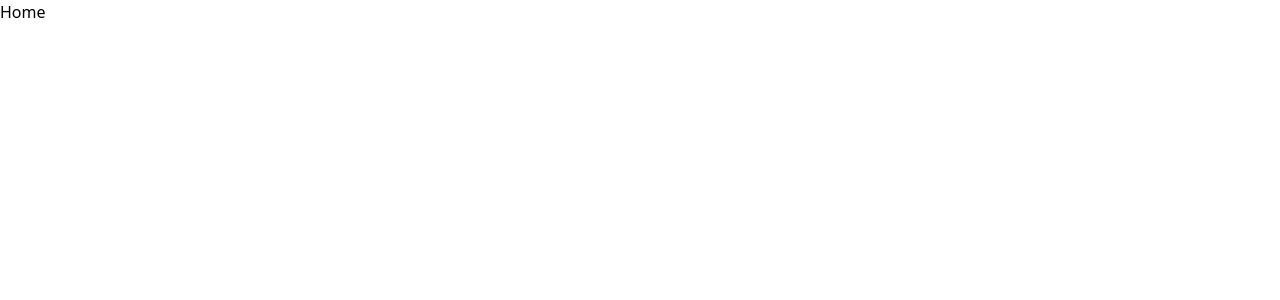
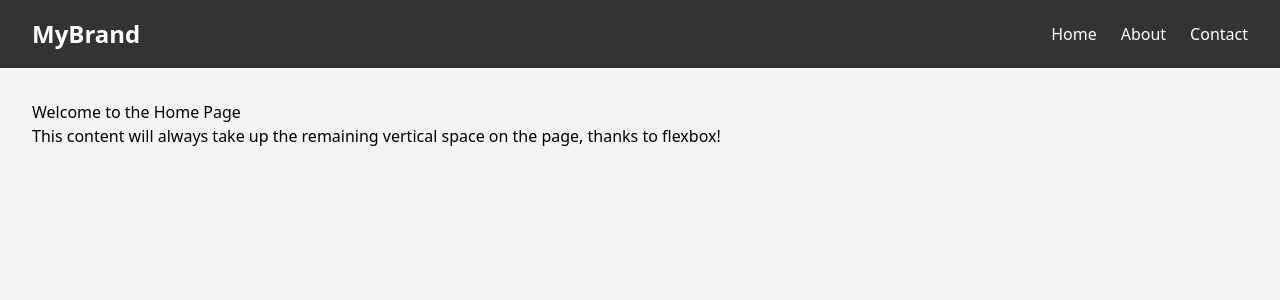
Before and after one commit to rcc-sjsu/rcc-site-final, a Next.js app: page / in a window 1280 px wide. Shown: the top 300 px of the page. Built offline with nearby package versions, Linux system fonts and the light colour scheme.

Commit message:
basic navbar component and home page

```diff
--- a/src/app/globals.css
+++ b/src/app/globals.css
@@ -1,4 +1,9 @@
 @import 'tailwindcss';
 
 :root {
+  margin: 0;
+  padding: 0;
 }
+
+body {
+}
--- /dev/null
+++ b/src/app/page.module.css
@@ -0,0 +1,11 @@
+.container {
+  display: flex;
+  flex-direction: column;
+  min-height: 100vh; /* Ensures the container takes full viewport height */
+}
+
+.pageContent {
+  padding: 2rem;
+  background-color: #f4f4f4;
+  flex-grow: 1; /* This is the key property for the content to take remaining space */
+}
--- a/src/app/page.tsx
+++ b/src/app/page.tsx
@@ -1,8 +1,15 @@
+import styles from './page.module.css';
+import Header from '../components/header/Header'; // Import the new Header component
+
 export default function Home() {
   return (
-    <div className="">
-      <main className="">
-        <p>Home</p>
+    <div className={styles.container}>
+      {/* Render the Header component */}
+      <Header />
+      <main className={styles.pageContent}>
+        {/* Put proper Router handling here*/}
+        <h1>Welcome to the Home Page</h1>
+        <p>This content will always take up the remaining vertical space on the page, thanks to flexbox!</p>
       </main>
     </div>
   );
--- /dev/null
+++ b/src/components/header/Header.module.css
@@ -0,0 +1,26 @@
+.navbar {
+  background-color: #333;
+  color: white;
+  padding: 1rem 2rem;
+  display: flex;
+  justify-content: space-between;
+  align-items: center;
+}
+
+.logo {
+  font-size: 1.5rem;
+  font-weight: bold;
+}
+
+.navList {
+  list-style: none;
+  display: flex;
+  gap: 1.5rem;
+  margin: 0;
+  padding: 0;
+}
+
+.navList a {
+  text-decoration: none;
+  transition: color 0.3s ease;
+}
--- /dev/null
+++ b/src/components/header/Header.tsx
@@ -0,0 +1,23 @@
+import Link from 'next/link';
+import styles from './Header.module.css'; // Import the CSS module for the Header
+
+export default function Header() {
+  return (
+    <header className={styles.navbar}>
+      <div className={styles.logo}>MyBrand</div>
+      <nav>
+        <ul className={styles.navList}>
+          <li>
+            <Link href="/">Home</Link>
+          </li>
+          <li>
+            <Link href="/about">About</Link>
+          </li>
+          <li>
+            <Link href="/contact">Contact</Link>
+          </li>
+        </ul>
+      </nav>
+    </header>
+  );
+}
```
